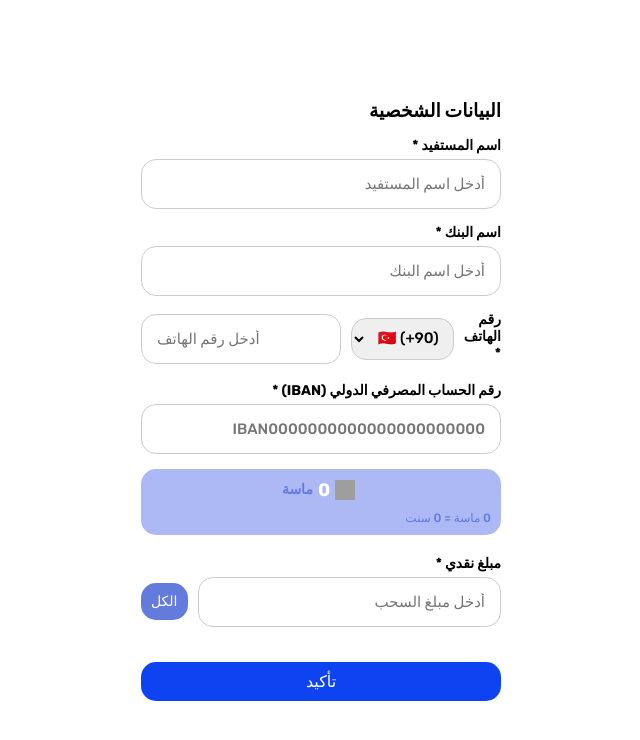
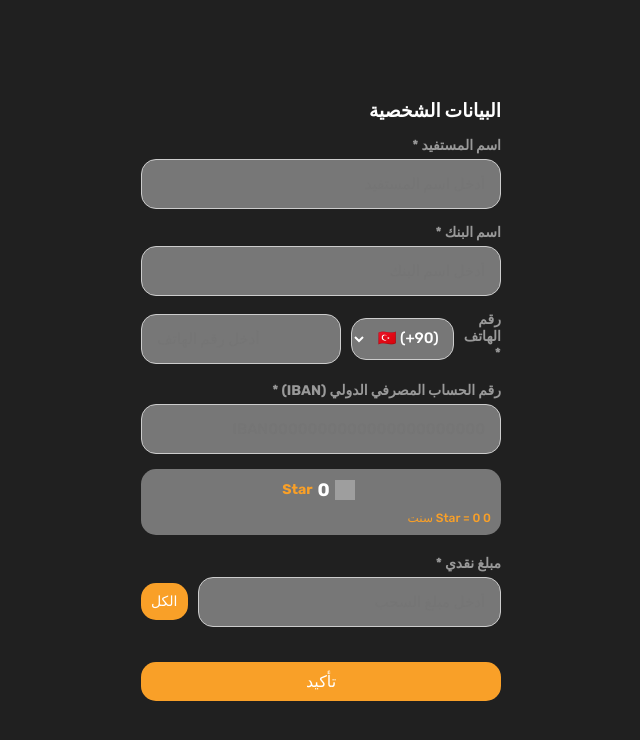
Before and after one commit to Abdulhadi50/ia, a plain HTML site: page withdraw.html in a window 1280 px wide. Shown: the whole page, without its empty margins (319-959 px from the left). Drawn offline with Linux system fonts and the light colour scheme; grey boxes are pictures that could not be loaded.

Commit message:
Update withdraw.html

```diff
--- a/withdraw.html
+++ b/withdraw.html
@@ -15,7 +15,7 @@
     }
 
     body {
-      background-color: #ffffff;
+      background-color: #202020;
       display: flex;
       justify-content: center;
       align-items: center;
@@ -38,7 +38,7 @@
     h3 {
         text-align: right;
         margin-bottom: 15px;
-        color: #000;
+        color: #fff;
         font-weight: 700;
     }
 
@@ -51,7 +51,7 @@
         display: block;
         margin-bottom: 5px;
         font-size: 14px;
-        color: #000;
+        color: #999;
         font-weight: 700;
     }
 
@@ -62,14 +62,16 @@
     border: 1px solid #ccc;
     border-radius: 15px;
     outline: none;
+    background-color: #777777; /* اللون الخلفي */
+    color: #fff; /* لون النص المدخل */
 }
 
     .form-group input:focus, .form-group select:focus {
-        border-color: #007BFF;
+        border-color: #fff;
     }
 
     .balance-info {
-        background-color: #ADB9F5;
+        background-color: #777;
         padding: 10px;
         border-radius: 15px;
         margin-bottom: 20px;
@@ -97,7 +99,7 @@
     .submit-btn {
         width: 100%;
         padding: 10px;
-        background: linear-gradient(to right, #0E43F1, #0E43F1);
+        background: linear-gradient(to right, #F9A028, #F9A028);
         border: none;
         border-radius: 15px;
         color: #FFF;
@@ -128,14 +130,14 @@
 
     .stored-balance span:last-child {
         font-size: 14px;
-        color: #637BDD;
+        color: #F9A028;
     }
 
     .exchange-rate {
         text-align: right;
         margin-top: 10px;
         font-size: 12px;
-        color: #637BDD;
+        color: #F9A028;
     }
 
     /* Popup Styles */
@@ -186,7 +188,7 @@
         padding: 10px 20px;
         border: none;
         border-radius: 15px;
-        background: linear-gradient(to right, #0E43F1, #0E43F1, #0E43F1);
+        background: linear-gradient(to right, #F9A028, #F9A028, #F9A028);
         color: #fff;
         font-size: 16px;
         margin-top: 15px;
@@ -217,7 +219,7 @@
 
     .withdraw-all-btn {
       padding: 10px;
-      background: #637BDD;
+      background: #F9A028;
       border: none;
       border-radius: 15px;
       color: #FFF;
@@ -273,10 +275,10 @@
 
         <div class="balance-info">
             <div class="stored-balance">
-                <img src="https://img.icons8.com/external-icongeek26-flat-icongeek26/999/external-diamond-diamonds-icongeek26-flat-icongeek26-5.png" alt="Gemstone">
-                <span id="storedBalance">0</span> <span>ماسة</span>
+                <img src="https://img.icons8.com/color-pixels/999/star.png" alt="Gemstone">
+                <span id="storedBalance">0</span> <span>Star</span>
             </div>
-            <div class="exchange-rate" id="exchangeRate">0 ماسة = 0$</div>
+            <div class="exchange-rate" id="exchangeRate">0 Star = 0$</div>
         </div>
 
         <div class="form-group">
@@ -315,8 +317,8 @@
             const pointsInDollars = points / pointsPerDollar;
             document.getElementById('storedBalance').innerText = `${formatNumber(points.toFixed(0))}`;
             document.getElementById('exchangeRate').innerText = points < 1000 ?
-              `${formatNumber(points.toFixed(0))} ماسة = ${(pointsInDollars * 100).toFixed(0)} سنت` :
-              `${formatNumber(points.toFixed(0))} ماسة = ${pointsInDollars.toFixed(0)}$`;
+              `${formatNumber(points.toFixed(0))} Star = ${(pointsInDollars * 100).toFixed(0)} سنت` :
+              `${formatNumber(points.toFixed(0))} نجمة = ${pointsInDollars.toFixed(0)}$`;
         }
 
         function updateBalance() {
```
Lines whose indentation alone changed are shown as unchanged.
